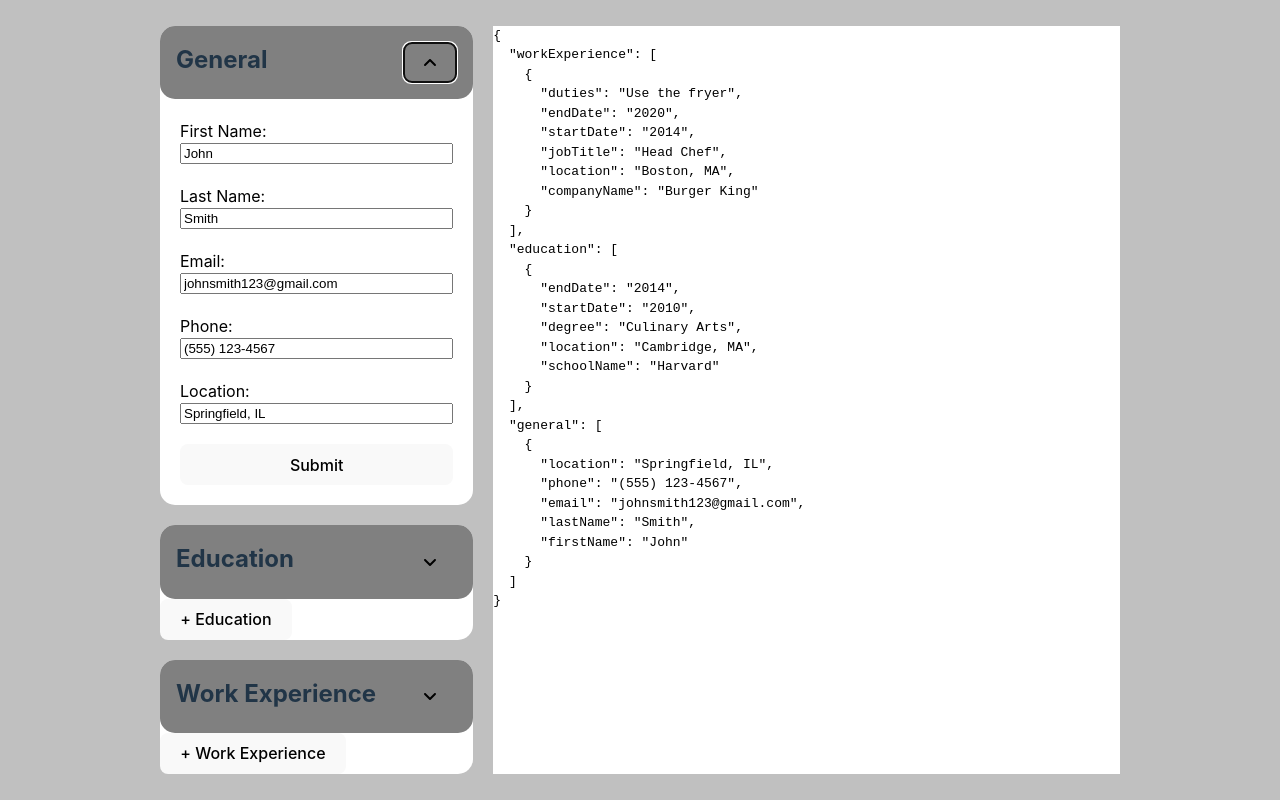
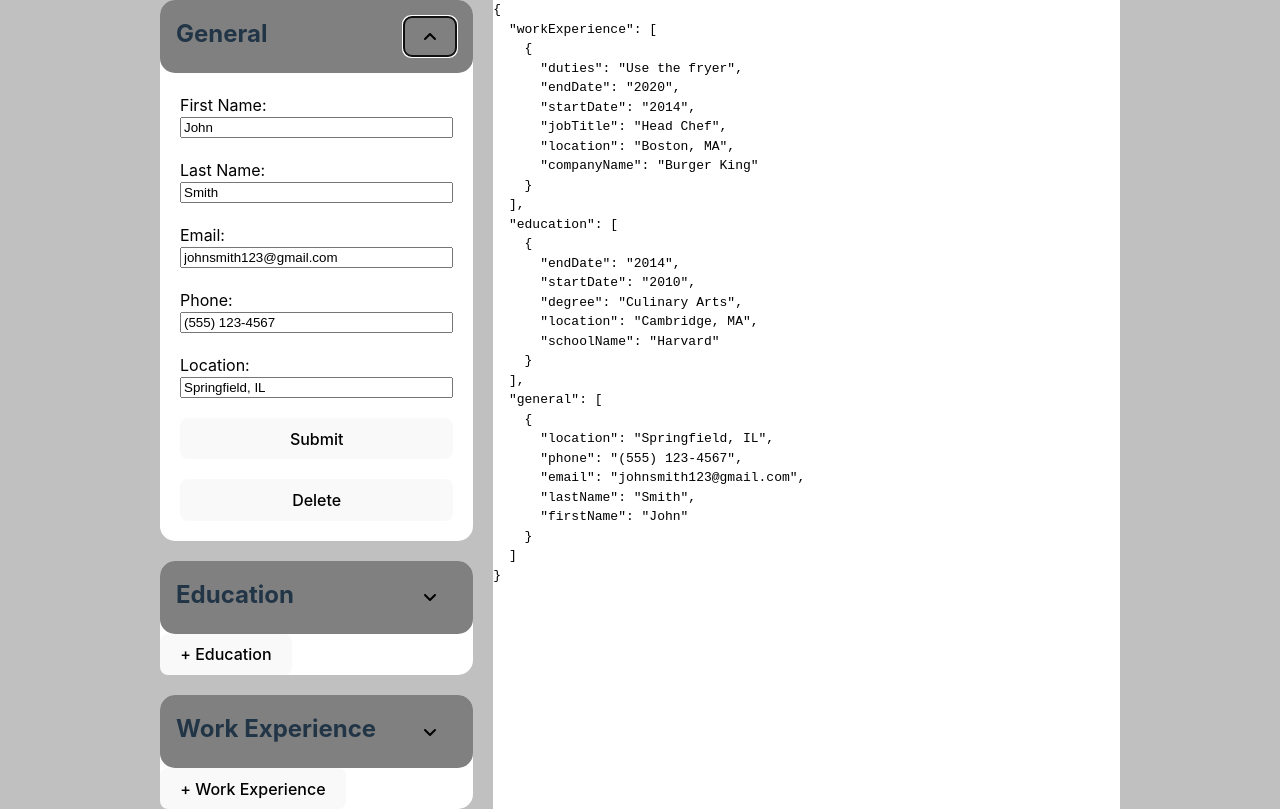
Before and after one commit to djsereno/CV-Application, a React (Vite) app: page / in a window 1280 px wide. Both pictures are taken after a click on the button 430 px from the left and 144 px from the top of the page. Built offline with nearby package versions, Linux system fonts and the light colour scheme.

Commit message:
Add delete buttons to the subsections

```diff
--- a/src/FormInput.jsx
+++ b/src/FormInput.jsx
@@ -16,6 +16,7 @@ function FormInput({ formFields, handleSubmit, subsectionVals, updateSubsectionV
       <form className="section-form" onSubmit={handleSubmit}>
         {inputComponents}
         <button type="submit">Submit</button>
+        <button type="button">Delete</button>
       </form>
     </div>
   );
--- a/src/FormOutput.jsx
+++ b/src/FormOutput.jsx
@@ -51,6 +51,7 @@ function FormOutput({ handleEdit, sectionId, subsectionVals }) {
       <button type="submit" onClick={handleEdit}>
         Edit
       </button>
+      <button type="button">Delete</button>
     </div>
   );
 }
--- a/src/Subsection.jsx
+++ b/src/Subsection.jsx
@@ -34,6 +34,7 @@ function Subsection({
           updateSubsectionVals={updateSubsectionVals}
         />
       )}
+      {subsectionVals.length > 0 ? <button>Delete</button> : null}
     </>
   );
 }
```
